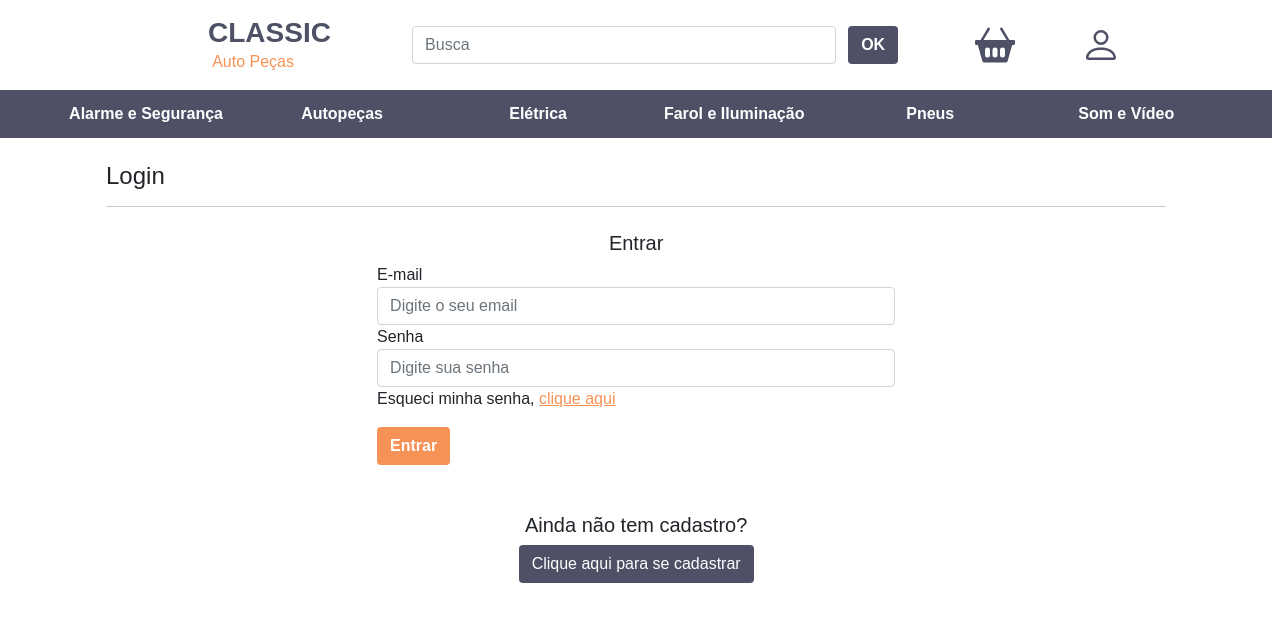
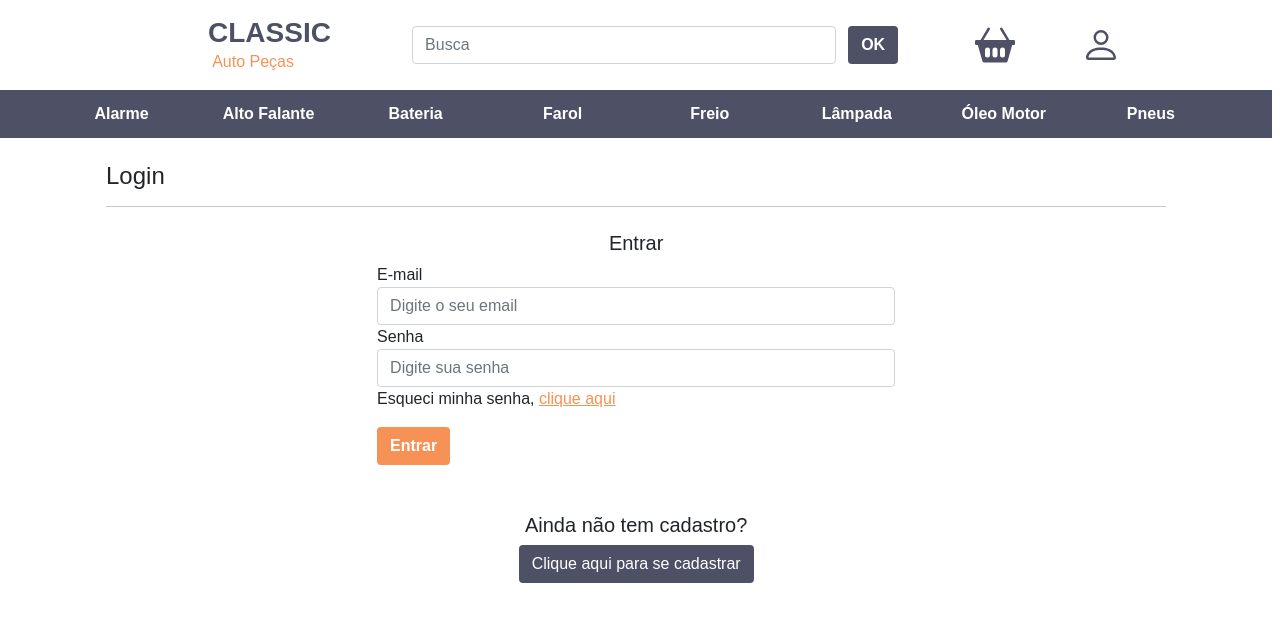
Before and after one commit to Arthur-cmd256/projeto-auto-pecas, a Next.js app: page /login in a window 1280 px wide. Shown: the top 622 px of the page. Built offline with nearby package versions, Linux system fonts and the light colour scheme.

Commit message:
Criando função de busca no front que carrega os produtos no lado do cliente

```diff
--- a/components/Header.js
+++ b/components/Header.js
@@ -1,4 +1,4 @@
-import Image from 'next/image'
+import { useRouter } from 'next/router'
 import Link from 'next/link'
 
 import styles from '../styles/Header.module.css'
@@ -6,6 +6,7 @@ import styles from '../styles/Header.module.css'
 import { useState } from 'react'
 
 export default function Header() {
+    const router = useRouter()
     let [busca, setBusca] = useState("")
 
     return (
@@ -19,13 +20,13 @@ export default function Header() {
                     </a>
                 </Link>
                 <div className="col-6 text-center">
-                    <form className="row">
+                    <form onSubmit={() => router.push(`/busca/${busca}`) } className="row">
 
                         <div className="col-8 offset-md-2 text-center p-0">
-                            <input className="form-control" type="text" placeholder="Busca" onKeyUp={(e) => setBusca(e.target.value)} />
+                            <input className="form-control" type="text" placeholder="Busca"onKeyUp={(e) => setBusca(e.target.value)}/>
                         </div>
                         <div className=" col-1 text-center">
-                            <Link href={`/busca?value=${busca}`}>
+                            <Link href={`/busca/${busca}`}>
                                 <a>
                                     <button className={`btn ${styles.botao}`} type="button">OK</button>
                                 </a>
@@ -59,11 +60,3 @@ export default function Header() {
         </header>
     )
 }
-
-// var busca = document.getElementById('busca');
-
-// busca.addEventListener("keypress", function(evento){
-//     if (evento.keyCode == 13){
-//         console.log(foi)
-//     }
-// });
--- a/components/Navbar.js
+++ b/components/Navbar.js
@@ -1,39 +1,66 @@
+import Link from 'next/link'
+
 import styles from '../styles/Navbar.module.css'
 
-export default function Navbar(){
+export default function Navbar() {
     return (
         <>
             <nav className={`row mw-100 align-items-center py-2 px-5 mx-0 mb-4 ${styles.nav}`}>
                 <div className="col text-center">
-                    <a href="">
-                        <p className={`my-1 ${styles.opcoesNav}`}>Alarme e Segurança</p>
-                    </a>
+                    <Link href={`/busca/Alarme`}>
+                        <a>
+                            <p className={`my-1 ${styles.opcoesNav}`}>Alarme</p>
+                        </a>
+                    </Link>
                 </div>
                 <div className="col text-center">
-                    <a href="">
-                        <p className={`my-1 ${styles.opcoesNav}`}>Autopeças</p>
-                    </a>
+                    <Link href={`/busca/Alto Falante`}>
+                        <a>
+                            <p className={`my-1 ${styles.opcoesNav}`}>Alto Falante</p>
+                        </a>
+                    </Link>
                 </div>
                 <div className="col text-center">
-                    <a href="">
-                        <p className={`my-1 ${styles.opcoesNav}`}>Elétrica</p>
-                    </a>
-                </div>
-
-                <div className="col text-center">
-                    <a href="">
-                        <p className={`my-1 ${styles.opcoesNav}`}>Farol e Iluminação</p>
-                    </a>
+                    <Link href={`/busca/Bateria`}>
+                        <a>
+                            <p className={`my-1 ${styles.opcoesNav}`}>Bateria</p>
+                        </a>
+                    </Link>
                 </div>
                 <div className="col text-center">
-                    <a href="">
-                        <p className={`my-1 ${styles.opcoesNav}`}>Pneus</p>
-                    </a>
+                    <Link href={`/busca/Farol`}>
+                        <a>
+                            <p className={`my-1 ${styles.opcoesNav}`}>Farol</p>
+                        </a>
+                    </Link>
                 </div>
                 <div className="col text-center">
-                    <a href="">
-                        <p className={`my-1 ${styles.opcoesNav}`}>Som e Vídeo</p>
-                    </a>
+                    <Link href={`/busca/Freio`}>
+                        <a>
+                            <p className={`my-1 ${styles.opcoesNav}`}>Freio</p>
+                        </a>
+                    </Link>
+                </div>
+                <div className="col text-center">
+                    <Link href={`/busca/Lâmpada`}>
+                        <a>
+                            <p className={`my-1 ${styles.opcoesNav}`}>Lâmpada</p>
+                        </a>
+                    </Link>
+                </div>
+                <div className="col text-center">
+                    <Link href={`/busca/Óleo`}>
+                        <a>
+                            <p className={`my-1 ${styles.opcoesNav}`}>Óleo Motor</p>
+                        </a>
+                    </Link>
+                </div>
+                <div className="col text-center">
+                    <Link href={`/busca/Pneu`}>
+                        <a>
+                            <p className={`my-1 ${styles.opcoesNav}`}>Pneus</p>
+                        </a>
+                    </Link>
                 </div>
             </nav>
         </>
--- a/pages/_app.js
+++ b/pages/_app.js
@@ -18,4 +18,6 @@ function MyApp({ Component, pageProps }) {
   )
 }
 
+
+
 export default MyApp
```
Also changed, not shown: pages/busca.js (deleted, +0 -43 lines), pages/busca/[busca].js (added, +83 -0 lines), pages/index.js (+25 -0 lines).
